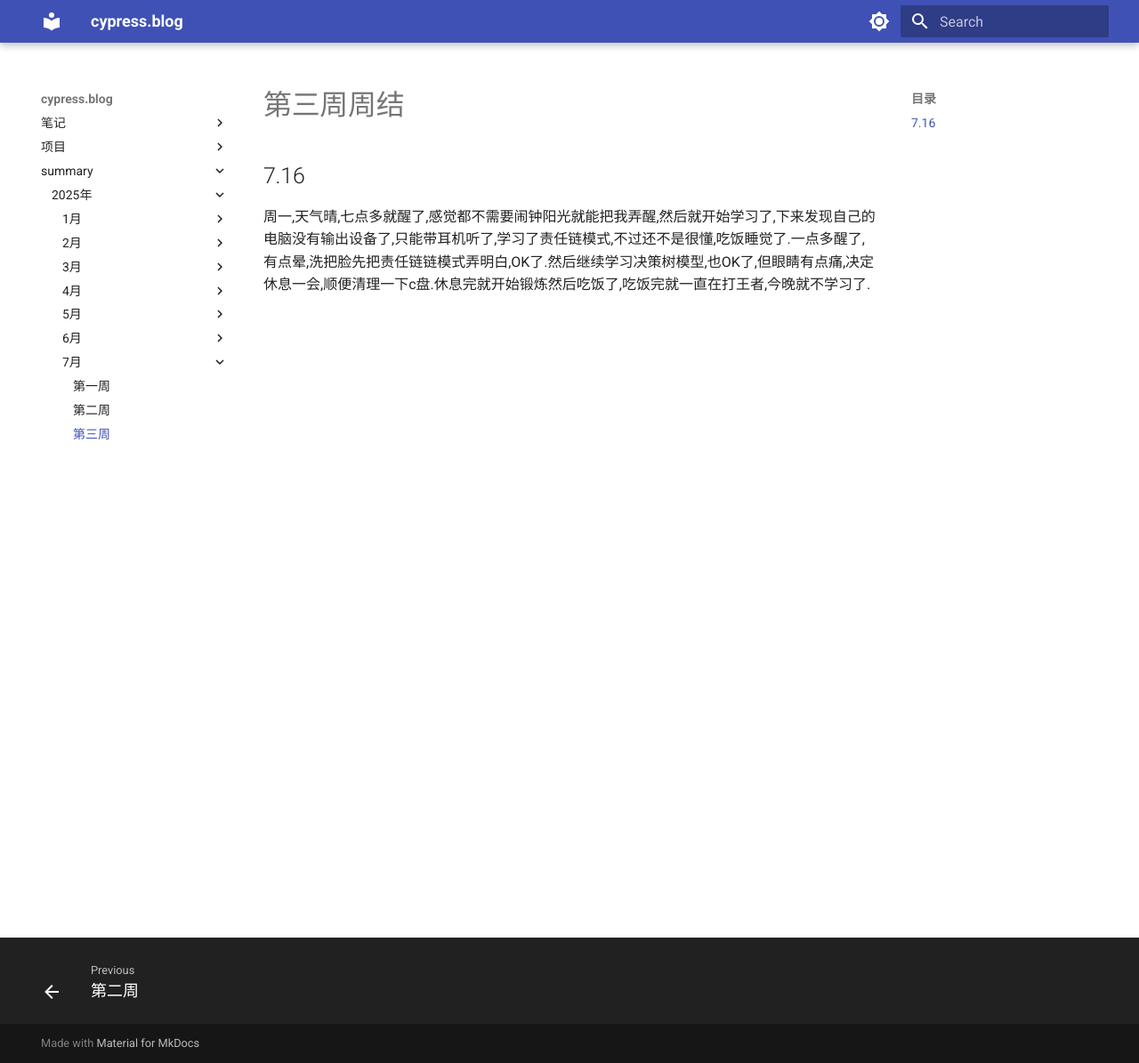
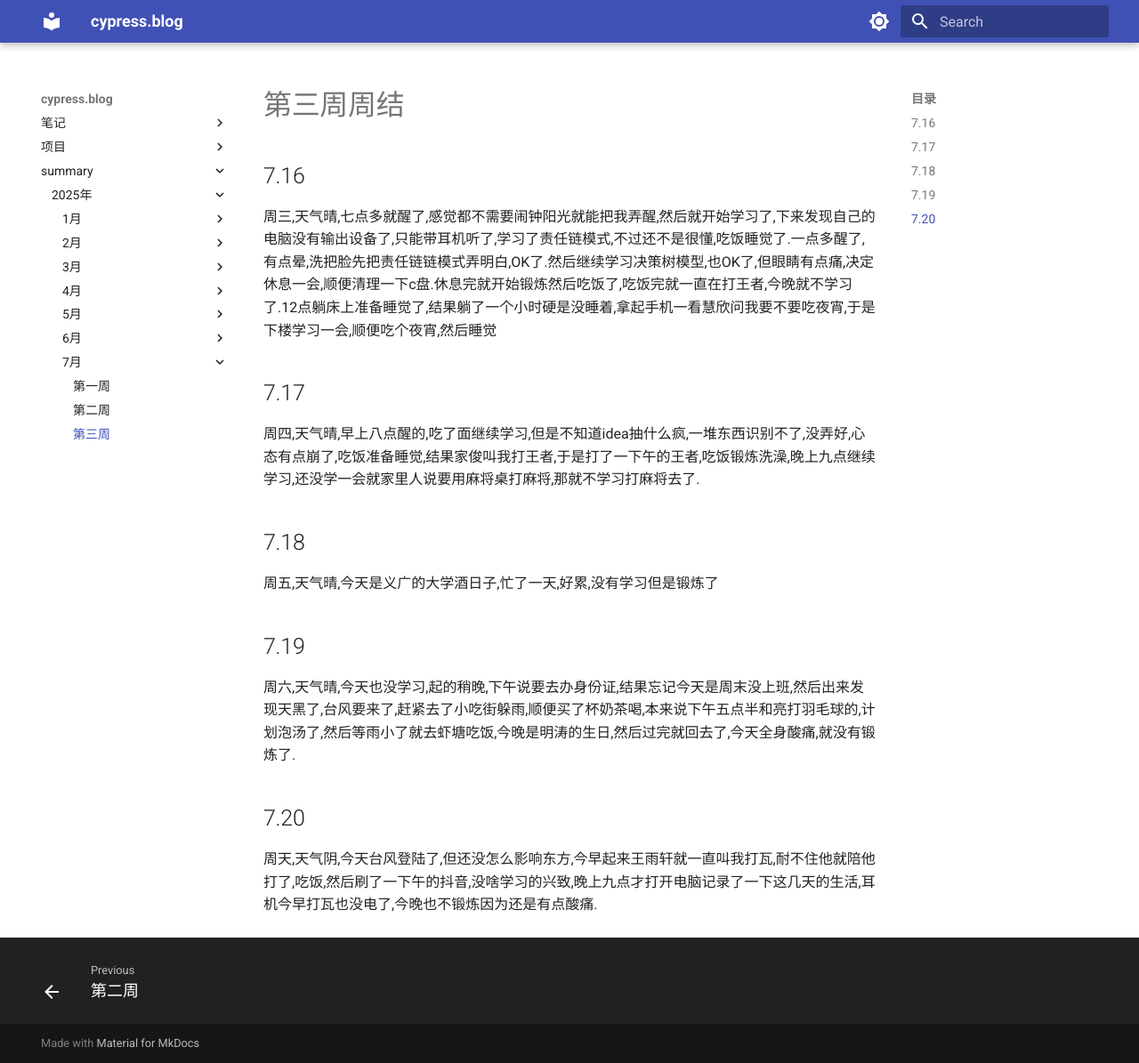
Before and after one commit to cyprer/blog0, an MkDocs documentation site: the page built from docs/summary/25year/7month/3week.md, in a window 1280 px wide and 1195 px high. Shown: the whole window at 89% size. Built offline with MkDocs 1.6.1 and Material for MkDocs 9.7.7, drawn with Linux system fonts in a browser that asks for light colours.

Commit message:
docs: 更新25年7月第3周周结内容
添加7月17日至7月20日的每日记录，包括学习、娱乐和天气情况

```diff
--- a/docs/summary/25year/7month/3week.md
+++ b/docs/summary/25year/7month/3week.md
@@ -1,4 +1,12 @@
 # 第三周周结
 
 ## 7.16
-  周一,天气晴,七点多就醒了,感觉都不需要闹钟阳光就能把我弄醒,然后就开始学习了,下来发现自己的电脑没有输出设备了,只能带耳机听了,学习了责任链模式,不过还不是很懂,吃饭睡觉了.一点多醒了,有点晕,洗把脸先把责任链链模式弄明白,OK了.然后继续学习决策树模型,也OK了,但眼睛有点痛,决定休息一会,顺便清理一下c盘.休息完就开始锻炼然后吃饭了,吃饭完就一直在打王者,今晚就不学习了.
+  周三,天气晴,七点多就醒了,感觉都不需要闹钟阳光就能把我弄醒,然后就开始学习了,下来发现自己的电脑没有输出设备了,只能带耳机听了,学习了责任链模式,不过还不是很懂,吃饭睡觉了.一点多醒了,有点晕,洗把脸先把责任链链模式弄明白,OK了.然后继续学习决策树模型,也OK了,但眼睛有点痛,决定休息一会,顺便清理一下c盘.休息完就开始锻炼然后吃饭了,吃饭完就一直在打王者,今晚就不学习了.12点躺床上准备睡觉了,结果躺了一个小时硬是没睡着,拿起手机一看慧欣问我要不要吃夜宵,于是下楼学习一会,顺便吃个夜宵,然后睡觉
+## 7.17
+  周四,天气晴,早上八点醒的,吃了面继续学习,但是不知道idea抽什么疯,一堆东西识别不了,没弄好,心态有点崩了,吃饭准备睡觉,结果家俊叫我打王者,于是打了一下午的王者,吃饭锻炼洗澡,晚上九点继续学习,还没学一会就家里人说要用麻将桌打麻将,那就不学习打麻将去了.
+## 7.18
+  周五,天气晴,今天是义广的大学酒日子,忙了一天,好累,没有学习但是锻炼了
+## 7.19
+  周六,天气晴,今天也没学习,起的稍晚,下午说要去办身份证,结果忘记今天是周末没上班,然后出来发现天黑了,台风要来了,赶紧去了小吃街躲雨,顺便买了杯奶茶喝,本来说下午五点半和亮打羽毛球的,计划泡汤了,然后等雨小了就去虾塘吃饭,今晚是明涛的生日,然后过完就回去了,今天全身酸痛,就没有锻炼了.
+## 7.20
+  周天,天气阴,今天台风登陆了,但还没怎么影响东方,今早起来王雨轩就一直叫我打瓦,耐不住他就陪他打了,吃饭,然后刷了一下午的抖音,没啥学习的兴致,晚上九点才打开电脑记录了一下这几天的生活,耳机今早打瓦也没电了,今晚也不锻炼因为还是有点酸痛.
```
